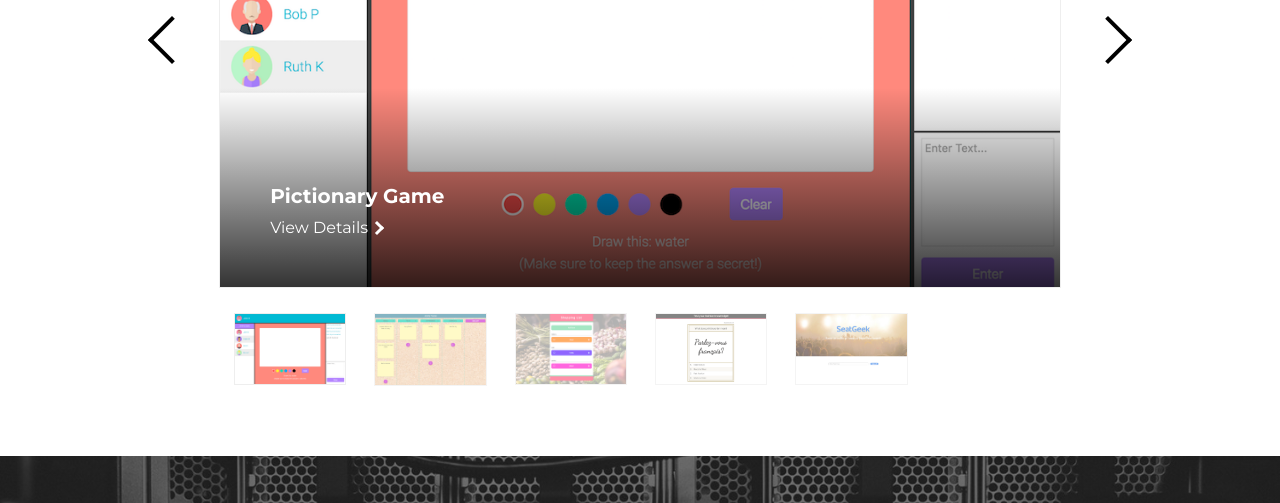
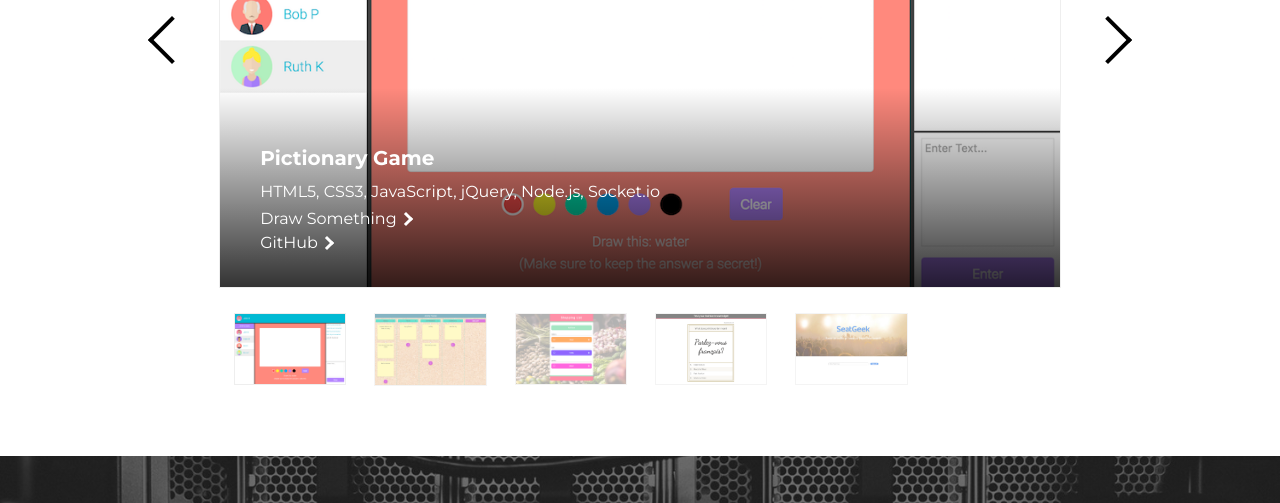
Before and after one commit to KelseaA/portfolio-site, a website: page site/index.html in a window 1280 px wide. Shown: the part 960-1463 px from the top of the page. Drawn offline with Linux system fonts and the light colour scheme.

Commit message:
add project info

```diff
--- a/site/css/components/slider.scss
+++ b/site/css/components/slider.scss
@@ -55,10 +55,19 @@
 
     &__text {
         position: absolute;
-        bottom: 50px;
-        left: 50px;
+        bottom: 30px;
+        left: 40px;
         color: #fff;
         z-index: 1;
+
+        p {
+            margin: 5px 0;
+        }
+    }
+
+    &__link {
+        margin: 5px 0;
+        display: block;
     }
 
     &__btn {
--- a/site/index.html
+++ b/site/index.html
@@ -83,35 +83,45 @@
                                 <div class="slider__background" style="background-image: url('./images/pictionary-thumbnail.png')"></div>
                                 <div class="slider__text">
                                     <h3>Pictionary Game</h3>
-                                    <a href="pictionary.html">View Details <span class="arrow arrow--right arrow--inline"></span></a>
+                                    <p>HTML5, CSS3, JavaScript, jQuery, Node.js, Socket.io</p>
+                                    <a class="slider__link" href="https://conservative-celsius-10401.herokuapp.com/">Draw Something <span class="arrow arrow--right arrow--inline"></span></a>
+                                    <a class="slider__link" href="https://github.com/KelseaA/pictionary-challenge">GitHub <span class="arrow arrow--right arrow--inline"></span></a>
                                 </div>
                             </div>
                             <div class="slider__slide js-slide">
                                 <div class="slider__background" style="background-image: url('./images/activity-tracker-thumbnail.png')"></div>
                                 <div class="slider__text">
                                     <h3>Activity Tracker</h3>
-                                    <a href="#">View Details <span class="arrow arrow--right arrow--inline"></span></a>
+                                    <p>HTML5, CSS3, JavaScript, React.js</p>
+                                    <a class="slider__link" href="https://cryptic-bastion-54155.herokuapp.com/">Track An Activity <span class="arrow arrow--right arrow--inline"></span></a>
+                                    <a class="slider__link" href="https://github.com/KelseaA/activity-tracker">GitHub <span class="arrow arrow--right arrow--inline"></span></a>
                                 </div>
                             </div>
                             <div class="slider__slide js-slide">
                                 <div class="slider__background" style="background-image: url('./images/shoppinglist-thumbnail.png')"></div>
                                 <div class="slider__text">
                                     <h3>Shopping List</h3>
-                                    <a href="#">View Details <span class="arrow arrow--right arrow--inline"></span></a>
+                                    <p>HTML5, CSS3, JavaScript, jQuery</p>
+                                    <a class="slider__link" href="http://kelseaa.github.io/shopping-list/">Create Your List <span class="arrow arrow--right arrow--inline"></span></a>
+                                    <a class="slider__link" href="https://github.com/KelseaA/shopping-list">GitHub <span class="arrow arrow--right arrow--inline"></span></a>
                                 </div>
                             </div>
                             <div class="slider__slide js-slide">
                                 <div class="slider__background" style="background-image: url('./images/quiz-thumbnail.jpg')"></div>
                                 <div class="slider__text">
                                     <h3>Quiz Game</h3>
-                                    <a href="#">View Details <span class="arrow arrow--right arrow--inline"></span></a>
+                                    <p>HTML5, CSS3, JavaScript, jQuery</p>
+                                    <a class="slider__link" href="http://kelseaa.github.io/quiz-app/">Play It <span class="arrow arrow--right arrow--inline"></span></a>
+                                    <a class="slider__link" href="https://github.com/KelseaA/quiz-app">GitHub <span class="arrow arrow--right arrow--inline"></span></a>
                                 </div>
                             </div>
                             <div class="slider__slide js-slide">
                                 <div class="slider__background" style="background-image: url('./images/seatgeek-thumbnail.jpg')"></div>
                                 <div class="slider__text">
-                                    <h3>Seatgeek API Search</h3>
-                                    <a href="#">View Details <span class="arrow arrow--right arrow--inline"></span></a>
+                                    <h3>SeatGeek API Search</h3>
+                                    <p>HTML5, CSS3, JavaScript, jQuery, SeatGeek API</p>
+                                    <a class="slider__link" href="http://kelseaa.github.io/api-hack/">Search It <span class="arrow arrow--right arrow--inline"></span></a>
+                                    <a class="slider__link" href="https://github.com/KelseaA/api-hack">GitHub <span class="arrow arrow--right arrow--inline"></span></a>
                                 </div>
                             </div>
                         </div>
```
Also changed, not shown: site/css/dist/main.css.
